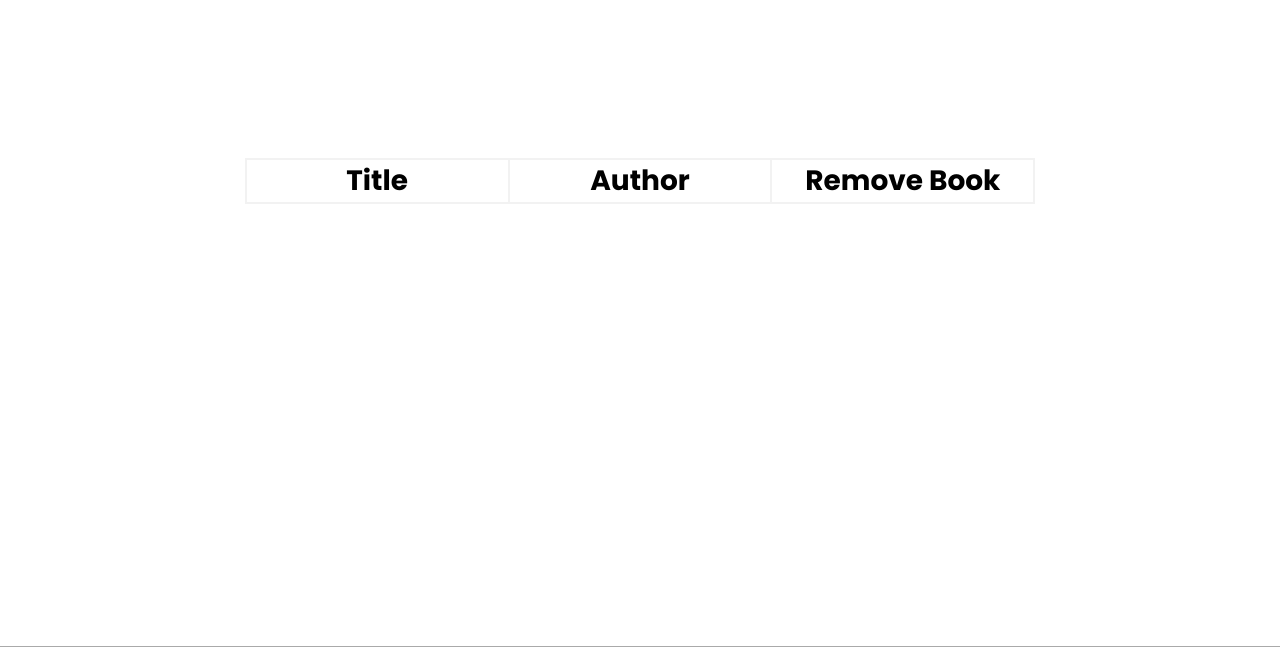
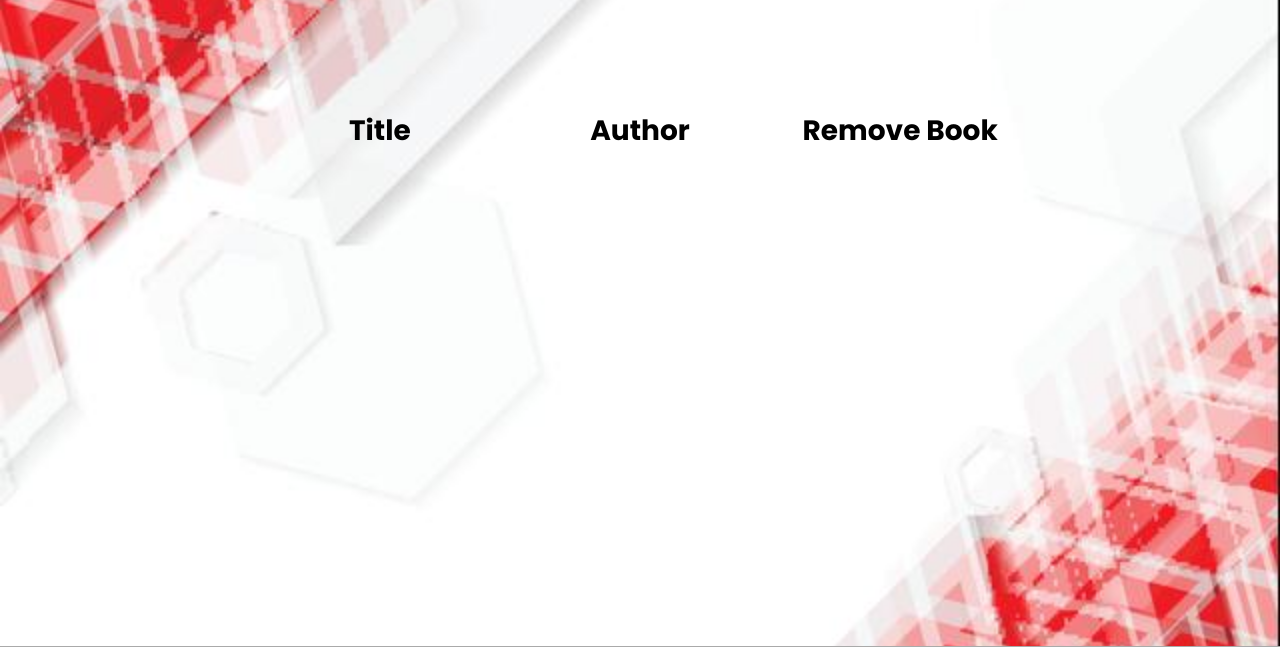
Before and after one commit to FuadNabi/Awesome-Books, a website: page index.html in a window 1280 px wide. Shown: the part 78-726 px from the top of the page. Drawn offline with Linux system fonts and the light colour scheme.

Commit message:
Add background to the body

```diff
--- a/index.html
+++ b/index.html
@@ -50,6 +50,9 @@
           </form>
         </div>
       </section>
+      <section>
+        <div class="background-img"></div>
+      </section>
       <section class="contact-cont">
         <div class="contact page" id="contact">
           <h2 class="contact-title">Contact Information</h2>
--- a/style.css
+++ b/style.css
@@ -15,6 +15,7 @@ body {
   flex-direction: row;
   justify-content: space-around;
   border-bottom: 1px rgba(59, 59, 59, 0.432) solid;
+  background-color: white;
 }
 
 .nav-links {
@@ -60,18 +61,13 @@ body {
   justify-content: center;
   align-items: center;
   flex-direction: column;
-  margin-top: 10em;
-}
-
-.table {
-  border: 1px #f2f2f2 solid;
+  margin-top: 7em;
 }
 
 .table-title {
   font-size: 28px;
   width: 25%;
   padding: 0;
-  border: 1px #f2f2f2 solid;
 }
 
 .table tbody tr td {
@@ -98,6 +94,7 @@ footer {
   bottom: 0;
   width: 100%;
   border-top: 1px rgba(59, 59, 59, 0.432) solid;
+  background-color: white;
 }
 
 .footer-cont {
@@ -168,6 +165,19 @@ footer {
   margin-top: 4em;
 }
 
+.background-img {
+  position: absolute;
+  top: 9%;
+  left: 0;
+  background-image: url(background.jpg);
+  background-repeat: no-repeat;
+  background-size: cover;
+  background-position: center;
+  z-index: -1;
+  width: 100%;
+  height: 90%;
+}
+
 .page {
   display: none;
 }
```
Also changed, not shown: background.jpg (added).
